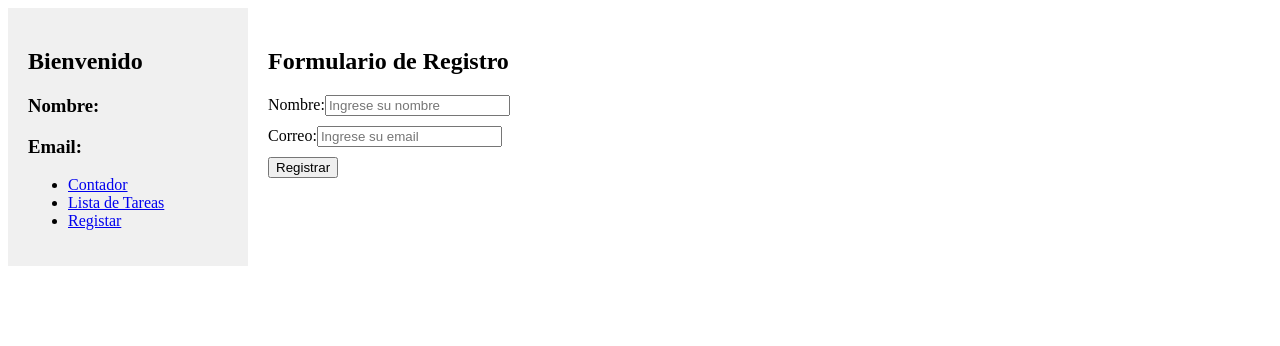
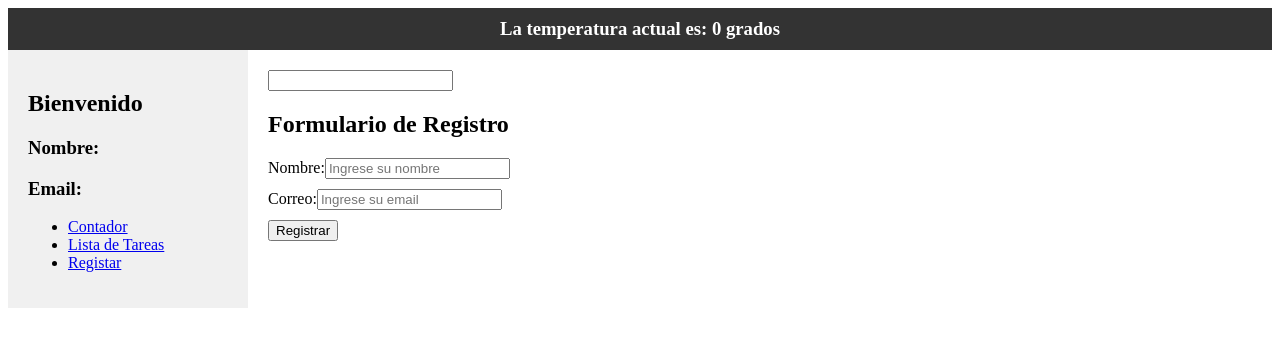
Before and after one commit to XOfili/ProyectoVue1, a Vue app: page /registrar in a window 1280 px wide. Shown: the top 346 px of the page. Built offline with nearby package versions, Linux system fonts and the light colour scheme; no server answers.

Commit message:
Crear componentes padres, componentes hijos y props

```diff
--- a/package.json
+++ b/package.json
@@ -11,6 +11,7 @@
   },
   "dependencies": {
     "@vee-validate/yup": "^4.15.0",
+    "axios": "^1.8.4",
     "pinia": "^3.0.1",
     "vee-validate": "^4.15.0",
     "vue": "^3.5.13",
--- /dev/null
+++ b/src/components/Header.vue
@@ -0,0 +1,33 @@
+<template>
+    <div class ="header">
+        {{ mensajeRecibido }}<Weather></Weather>
+    </div>
+</template>
+
+<script setup>
+import Weather from './Weather.vue';
+import { defineProps, ref, watch } from 'vue';
+const props = defineProps(['mensaje'])
+const mensajeRecibido = ref(props.mensaje);
+watch(() => props.mensaje, (newValue)=> {
+    mensajeRecibido.value = newValue
+})
+</script>
+
+<style scoped>
+.header {
+    display: flex;
+    justify-content: center;
+    align-items: center;
+    padding: 10px 20px;
+    top: 0;
+    right: 0;
+    left: 0;
+    background-color: #333;
+    color: white;
+}
+
+h3 {
+    margin: 0;
+}
+</style>
--- a/src/components/Sidebar.vue
+++ b/src/components/Sidebar.vue
@@ -1,8 +1,8 @@
 <template>
     <div class="sidebar">
         <h2>Bienvenido </h2>
-        <h3>Nombre: {{ nombre }}</h3>
-        <h3>Email: {{ email }}</h3>
+        <h3>Nombre: {{ registrarStore.nombre }}</h3>
+        <h3>Email: {{ registrarStore.email }}</h3>
         <ul>
             <li> <router-link to="/contador">Contador</router-link> </li>
             <li> <router-link to="/lista-de-tareas">Lista de Tareas</router-link> </li>
@@ -13,16 +13,7 @@
 </template>
 <script setup>
 import { useRegistrarStore } from '@/modules/registro/stores/registrarStore';
-import { watch, ref } from 'vue';
 const registrarStore = useRegistrarStore()
-const nombre = ref(registrarStore.nombre.value)
-const email = ref(registrarStore.email.value)
-watch(() => registrarStore.nombre, (newValue) => {
-    nombre.value = newValue;
-})
-watch(() => registrarStore.email, (newValue) => {
-    email.value = newValue
-})
 
 </script>
 <style>
--- /dev/null
+++ b/src/components/Weather.vue
@@ -0,0 +1,16 @@
+<template>
+    <h3>La temperatura actual es: {{ weatherStore.temperatura }} grados</h3>
+</template>
+<script setup>
+import { useWeather } from '@/composables/useWeather';
+import { onMounted } from 'vue';
+import { useWeatherStore } from '@/stores/weatherStore';
+
+const weatherStore = useWeatherStore();
+
+onMounted(() => {
+    useWeather();
+})
+</script>
+<style scoped>
+</style>
--- /dev/null
+++ b/src/composables/useWeather.js
@@ -0,0 +1,8 @@
+import { useWeatherStore } from "@/stores/weatherStore";
+import { getTemperatura } from "@/helpers/getWeather";
+
+export const useWeather = async () => {
+    const temperatura = await getTemperatura();
+    const weatherStore = useWeatherStore();
+    weatherStore.temperatura = temperatura;
+}
--- /dev/null
+++ b/src/helpers/getWeather.js
@@ -0,0 +1,9 @@
+import axios from "axios";
+
+const API_URL = 'https://api.open-meteo.com/v1/forecast?latitude=29.1026&longitude=-110.9773&current=temperature_2m&timezone=auto&forecast_days=1';
+
+export const getTemperatura = async () => {
+    const respuesta = await axios.get(API_URL);
+    const nuevaTemperatura = respuesta.data.current.temperature_2m;
+    return nuevaTemperatura
+};
--- /dev/null
+++ b/src/stores/weatherStore.js
@@ -0,0 +1,11 @@
+import { defineStore } from "pinia";
+import { ref } from "vue";
+
+export const useWeatherStore = defineStore ('weather', () => {
+    const temperatura = ref(0);
+
+    const setTemperatura = (temp) => {
+        temperatura.value = temp;
+    }
+    return {temperatura, setTemperatura};
+});
--- a/src/views/MainView.vue
+++ b/src/views/MainView.vue
@@ -1,13 +1,19 @@
 <template>
+    <Header :mensaje="texto"></Header>
     <div class="container">
         <Sidebar></Sidebar>
         <div class="content">
+            <input type="texto" v-model="texto">
+            {{ texto }}
             <router-view></router-view>
         </div>
     </div>
 </template>
 <script setup>
 import Sidebar from '@/components/Sidebar.vue';
+import Header from '@/components/Header.vue';
+import { ref } from 'vue';
+const texto = ref('')
 </script>
 <style>
 .container {
```
Also changed, not shown: src/stores/counter.js (deleted, +0 -12 lines), 1 other file (tests, documents, lock files or other folders).
